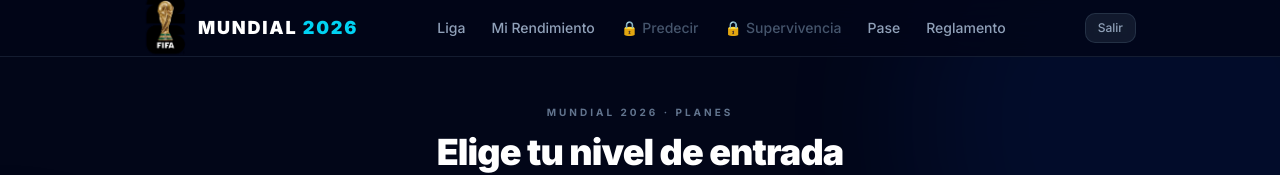
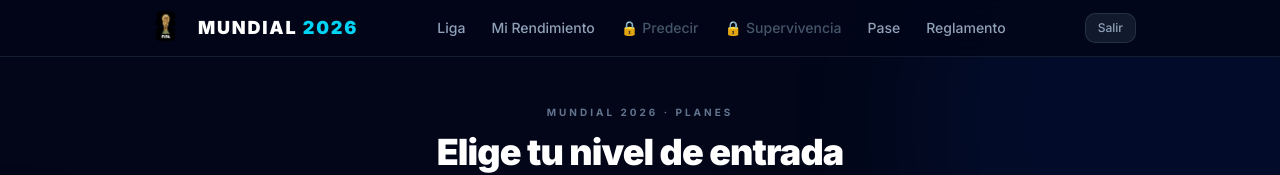
Before and after one commit to v22xkttwmw-arch/Quinela-Mundial, a Next.js app in the folder quiniela-frontend/: page /dashboard/upgrade in a window 1280 px wide. Shown: the top 175 px of the page. Built offline with nearby package versions, Linux system fonts and the light colour scheme; no server answers.

Commit message:
design: actualizando tarjeta de previsualización open graph e imagen oficial

```diff
--- a/quiniela-frontend/src/app/(auth)/login/page.tsx
+++ b/quiniela-frontend/src/app/(auth)/login/page.tsx
@@ -3,6 +3,7 @@
 import { useState } from "react";
 import { useRouter } from "next/navigation";
 import Link from "next/link";
+import Image from "next/image";
 import { toast } from "sonner";
 import api from "@/lib/api";
 import { cn } from "@/lib/utils";
@@ -67,10 +68,13 @@
           {/* ─── ENCABEZADO DEL LOGIN ─── */}
           <div className="flex flex-col items-center gap-4 text-center mb-6">
             {/* Logo Oficial del Mundial */}
-            <img
+            <Image
               src="/logo-mundial.png"
               alt="Logo Mundial 2026"
-              className="h-16 w-auto object-contain"
+              width={64}
+              height={64}
+              priority
+              className="h-16 w-16 object-contain"
             />
 
             {/* Texto Oficial */}
--- a/quiniela-frontend/src/components/dashboard/OnboardingModal.tsx
+++ b/quiniela-frontend/src/components/dashboard/OnboardingModal.tsx
@@ -1,6 +1,7 @@
 "use client";
 
 import { useEffect, useState } from "react";
+import Image from "next/image";
 import { cn } from "@/lib/utils";
 
 const STORAGE_KEY = "smr_onboarding_v1";
@@ -15,11 +16,13 @@
     visual: (
       <div className="flex flex-col items-center gap-2">
         <div className="flex flex-col items-center gap-3">
-          <img
-  src="/logo-mundial.png"
-  alt="Logo Mundial 2026"
-  className="h-8 w-auto object-contain"
-/>
+          <Image
+            src="/logo-mundial.png"
+            alt="Logo Mundial 2026"
+            width={32}
+            height={32}
+            className="h-8 w-8 object-contain"
+          />
           <div className="text-center">
             <p className="text-xl font-black text-white tracking-widest">
               MUNDIAL <span className="text-cyan-400">2026</span>
--- a/quiniela-frontend/src/components/dashboard/navbar.tsx
+++ b/quiniela-frontend/src/components/dashboard/navbar.tsx
@@ -1,6 +1,7 @@
 "use client";
 
 import Link from "next/link";
+import Image from "next/image";
 import { usePathname, useRouter } from "next/navigation";
 import { cn } from "@/lib/utils";
 import { useUser } from "@/lib/useUser";
@@ -56,11 +57,14 @@
       <div className="mx-auto flex h-14 max-w-5xl items-center justify-between px-4">
         {/* Brand */}
         <Link href="/dashboard" className="flex items-center gap-2.5 transition-opacity hover:opacity-80">
-          <img
-  src="/logo-mundial.png"
-  alt="Logo Mundial 2026"
-  className="h-45 w-auto object-contain sm:h-11 transform scale-200"
-/>
+          <Image
+            src="/logo-mundial.png"
+            alt="Logo Mundial 2026"
+            width={44}
+            height={44}
+            priority
+            className="h-9 w-9 object-contain sm:h-11 sm:w-11"
+          />
           <span className="hidden text-lg font-black tracking-widest text-white sm:block">
             MUNDIAL <span className="text-cyan-400">2026</span>
           </span>
```
